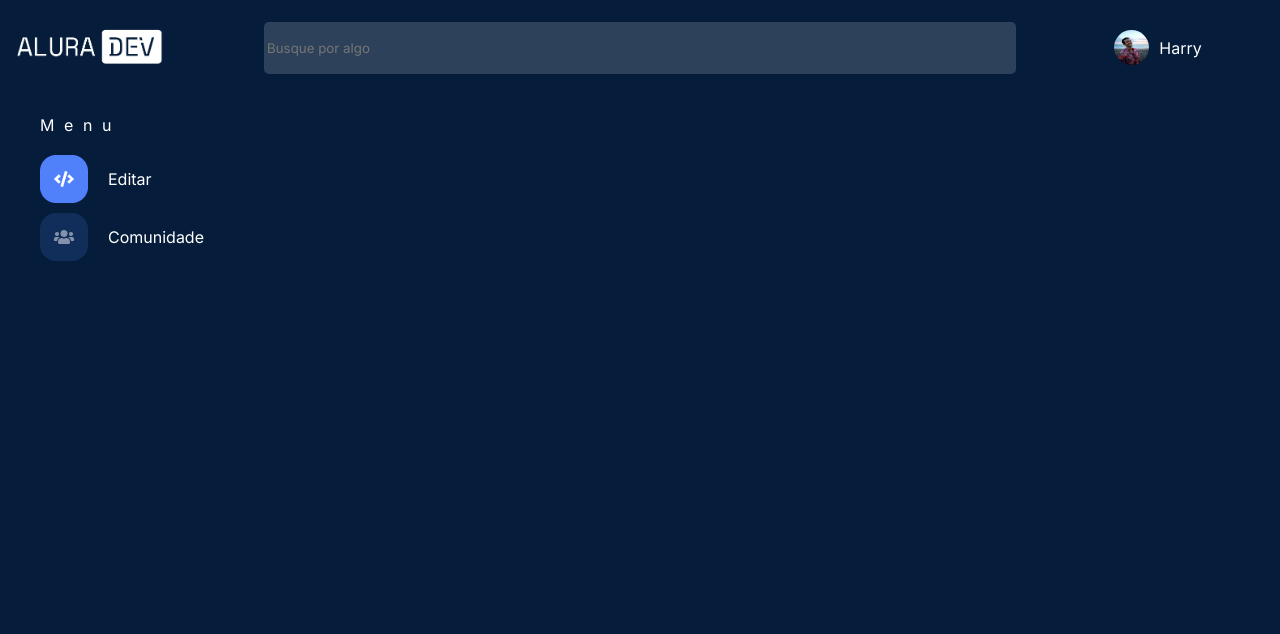
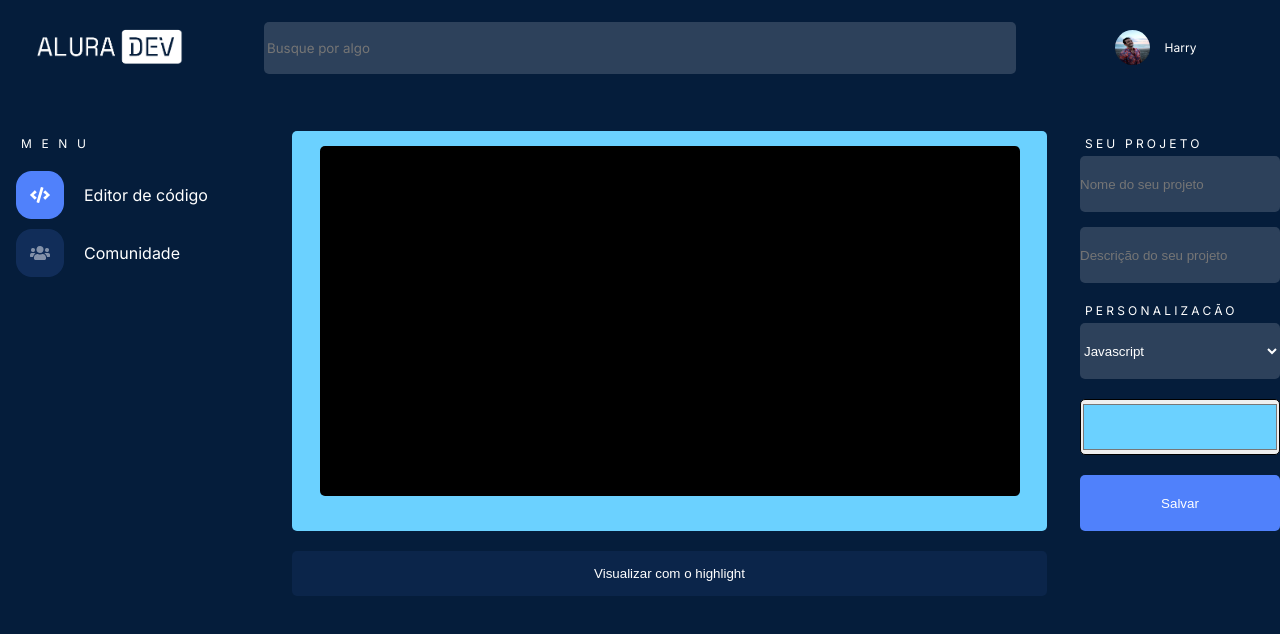
Before and after one commit to laychan25/aluradev, a React (Create React App) app: page / in a window 1280 px wide. Shown: the top 634 px of the page. Built offline with nearby package versions, Linux system fonts and the light colour scheme; a web font is replaced by a local one.

Commit message:
botao de cor personalizada

```diff
--- a/package.json
+++ b/package.json
@@ -4,6 +4,7 @@
   "private": true,
   "dependencies": {
     "cra-template": "1.2.0",
+    "highlight.js": "^11.11.1",
     "react": "^19.0.0",
     "react-dom": "^19.0.0",
     "react-scripts": "5.0.1",
--- a/src/App.js
+++ b/src/App.js
@@ -1,14 +1,22 @@
 import Cabecalho from "./components/cabecalho";
-import style from './app.module.scss'
-import './index.css';
+import style from "./app.module.scss";
+import "./index.css";
 import Aside from "./components/aside";
-
+import Campo from "./components/campo";
+import Infos from "./components/informaçoes";
+import { CorProvider } from "./components/cotextoCor";
 
 function App() {
   return (
     <div className={style.app}>
-    <Cabecalho/>
-    <Aside/>
+      <Cabecalho />
+      <div className={style.container}>
+        <Aside />
+        <CorProvider>
+        <Campo />
+        <Infos />
+        </CorProvider>
+      </div>
     </div>
   );
 }
--- a/src/app.module.scss
+++ b/src/app.module.scss
@@ -0,0 +1,9 @@
+.container{
+    margin: 1rem;
+    display: grid;
+    grid-template-columns: 20% 60% 20% ;
+    text-align: center;
+    gap: 20px;
+    width: 100%;
+    min-height: 100vh;
+}
--- a/src/components/aside/aside.module.scss
+++ b/src/components/aside/aside.module.scss
@@ -1,7 +1,7 @@
 .container{
-    margin-left: 40px;
   font-family: "Inter", serif;
   color: #fff;
+   max-width: fit-content;
 
 }
 
@@ -9,6 +9,7 @@
     font-weight: 400;
     letter-spacing: .6pc;
     padding-bottom: 20px;
+    text-align: left;
 
 }
 
--- a/src/components/aside/index.js
+++ b/src/components/aside/index.js
@@ -5,12 +5,12 @@ import comunidade from '../../assets/comunidade.png'
 function Aside(){
     return (
         <div className={styles.container}>
-          <p className={styles.menu}>Menu</p>
+          <p className={styles.menu}>MENU</p>
           <aside className={styles.aside}>
             <ul className={styles.lista}>
                 <div className={styles.div} >
                  <img src={editar} alt='editar'/>
-                <li className={styles.item}>Editar</li>
+                <li className={styles.item}>Editor de código</li>
                 </div>
                 <div className={styles.div}>
                  <img src={comunidade} alt='Comunidade' />
--- a/src/components/cabecalho/cabecaljo.module.scss
+++ b/src/components/cabecalho/cabecaljo.module.scss
@@ -8,9 +8,11 @@
 
 .logo {
   width: 180px;
+  margin-left: 20px;
   grid-column: 1/3;
 }
 .inputPesquisa {
+  color: #fff;
   font-family: "Inter", serif;
   grid-column: 2/3;
   width: 752px;
--- /dev/null
+++ b/src/components/campo/campo.module.scss
@@ -0,0 +1,31 @@
+
+.cor{
+    background-color: #3f8e91;
+    padding: 15px;
+    width: 755px;
+    height: 400px;
+    border-radius: 5px;
+    margin-bottom: 20px;
+}
+
+.inputTexto{
+    width: 700px;
+    height: 350px;
+    background-color: #000;
+    border: #000;
+    border-radius: 5px;
+    color: #fff;
+}
+
+
+.containerBotao{
+    text-align: center;
+    display: flex;
+}
+
+.botao{
+    width: 755px;
+    height: 45px;
+    background-color: #0b254a;
+
+}
--- /dev/null
+++ b/src/components/campo/index.js
@@ -0,0 +1,19 @@
+import { useCor } from "../cotextoCor";
+import style from "./campo.module.scss";
+function Campo() {
+
+  const {cor } = useCor()
+
+  return (
+    <div className={style.container}>
+        <div style={{backgroundColor: `${cor}` }} className={style.cor}>
+           <input type="text" className={style.inputTexto}></input>
+      </div>
+      <div className={style.containerBotao}>
+      <button className={style.botao}>Visualizar com o highlight</button>
+      </div>
+    </div>
+  );
+}
+
+export default Campo;
--- /dev/null
+++ b/src/components/cotextoCor.js
@@ -0,0 +1,18 @@
+import { createContext, useContext, useState } from "react";
+
+const corContext = createContext()
+
+
+export function useCor(){
+    return useContext(corContext)
+}
+
+export function CorProvider({children}){
+    const [cor , setCor] = useState("#6bd1ff")
+
+    return (
+       <corContext.Provider value={{cor, setCor}}>
+           {children}
+       </corContext.Provider>
+      );
+}
--- /dev/null
+++ b/src/components/informaçoes/index.js
@@ -0,0 +1,36 @@
+
+
+import styles from './info.module.scss';
+import { useCor } from '../cotextoCor';
+
+function Infos(){
+    const {cor , setCor} = useCor()
+    const handleChange = (e) => {
+        setCor(e.target.value); // Atualiza a cor com o valor do input
+      };
+
+    return(
+       <div className={styles.div}>
+        <p>SEU PROJETO</p>
+        <div className={styles.desc}>
+            <input type='text' placeholder='Nome do seu projeto' className={styles.inputDesc}></input>
+            <input type='text' placeholder='Descrição do seu projeto' className={styles.inputDesc}></input>
+        </div>
+        <div>
+            <p>PERSONALIZACÃO</p>
+           <select className={styles.personalizacao}>
+              <option>Javascript</option>
+              <option>HTML</option>
+              <option>CSS</option>
+              <option>React</option>
+           </select>
+            <input onChange={handleChange} className={styles.cor} value={cor} type='color'></input>
+
+        </div>
+            <button>Salvar</button>
+
+       </div>
+    )
+}
+
+export default Infos
--- /dev/null
+++ b/src/components/informaçoes/info.module.scss
@@ -0,0 +1,64 @@
+.div{
+    width: 100%;
+    display: block;
+    text-align: start;
+     color: #ffff;
+    letter-spacing: .2pc;
+
+
+
+
+}
+
+p{
+    font-family: "Inter", sans-serif;
+    font-weight: 400;
+    font-size: 12px;
+    padding: 5px;
+
+}
+
+.inputDesc {
+   display: block;
+   width: 200px;
+   height: 56px;
+   background-color: #2d415b;
+   border: 0;
+   margin-bottom: 15px;
+   border-radius: 5px;
+
+
+}
+
+textarea:focus, input:focus, select:focus{
+    border: 0;
+    outline: 0;
+    box-shadow: none;
+}
+
+.personalizacao{
+    margin-bottom: 20px;
+    display: block;
+    width: 200px;
+    height: 56px;
+    background-color: #2d415b;
+    border-radius: 5px;
+    border: 0;
+    color: #ffff;
+}
+
+.cor{
+    width: 200px;
+    height: 56px;
+    border-radius: 5px;
+    margin-bottom: 20px;
+}
+
+button{
+    width:200px;
+    height: 56px;
+    background-color:#5081fb;
+    border: 0;
+    border-radius: 5px;
+    color: #ffff;
+}
```
Also changed, not shown: 1 other file (tests, documents, lock files or other folders).
